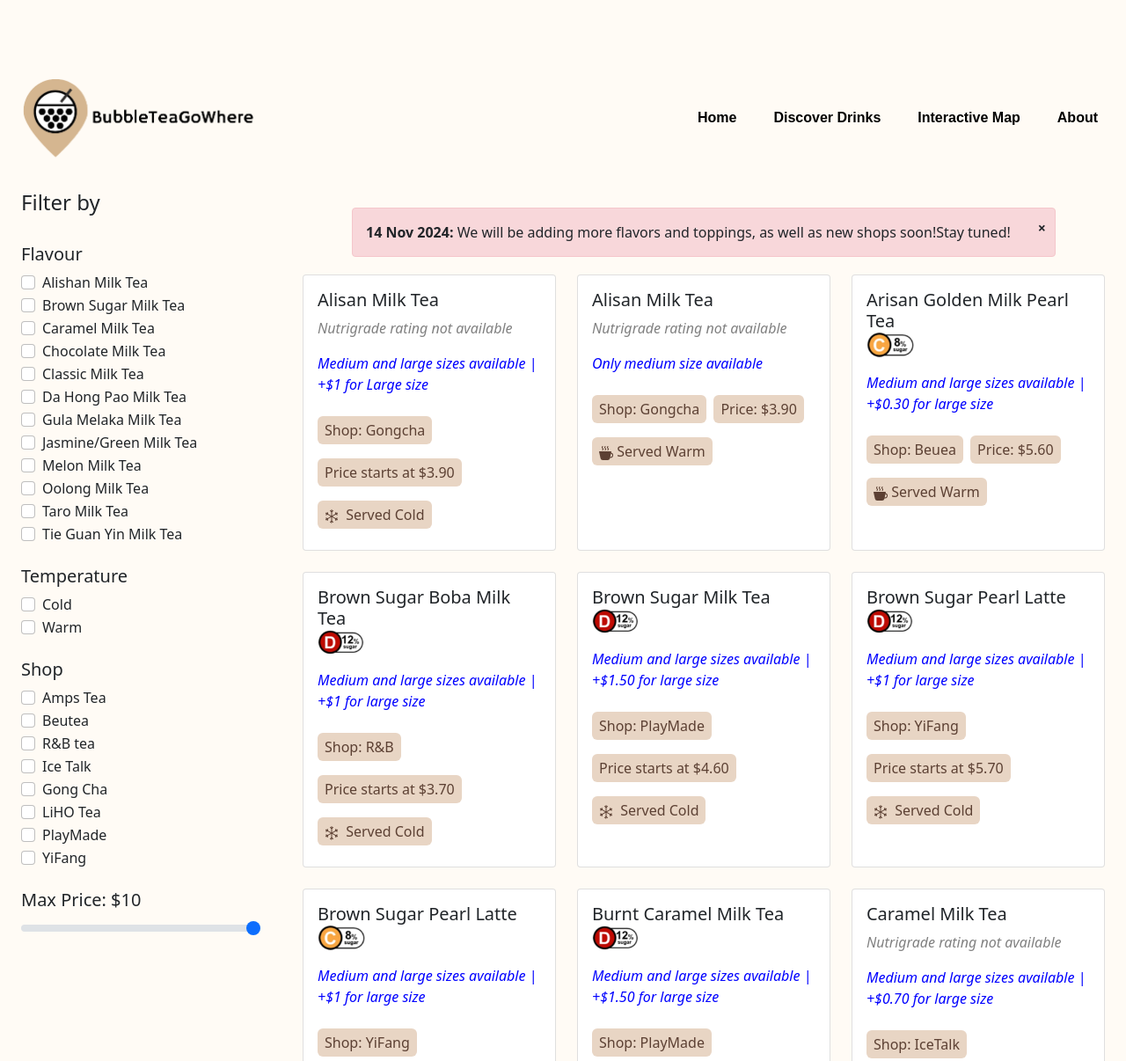
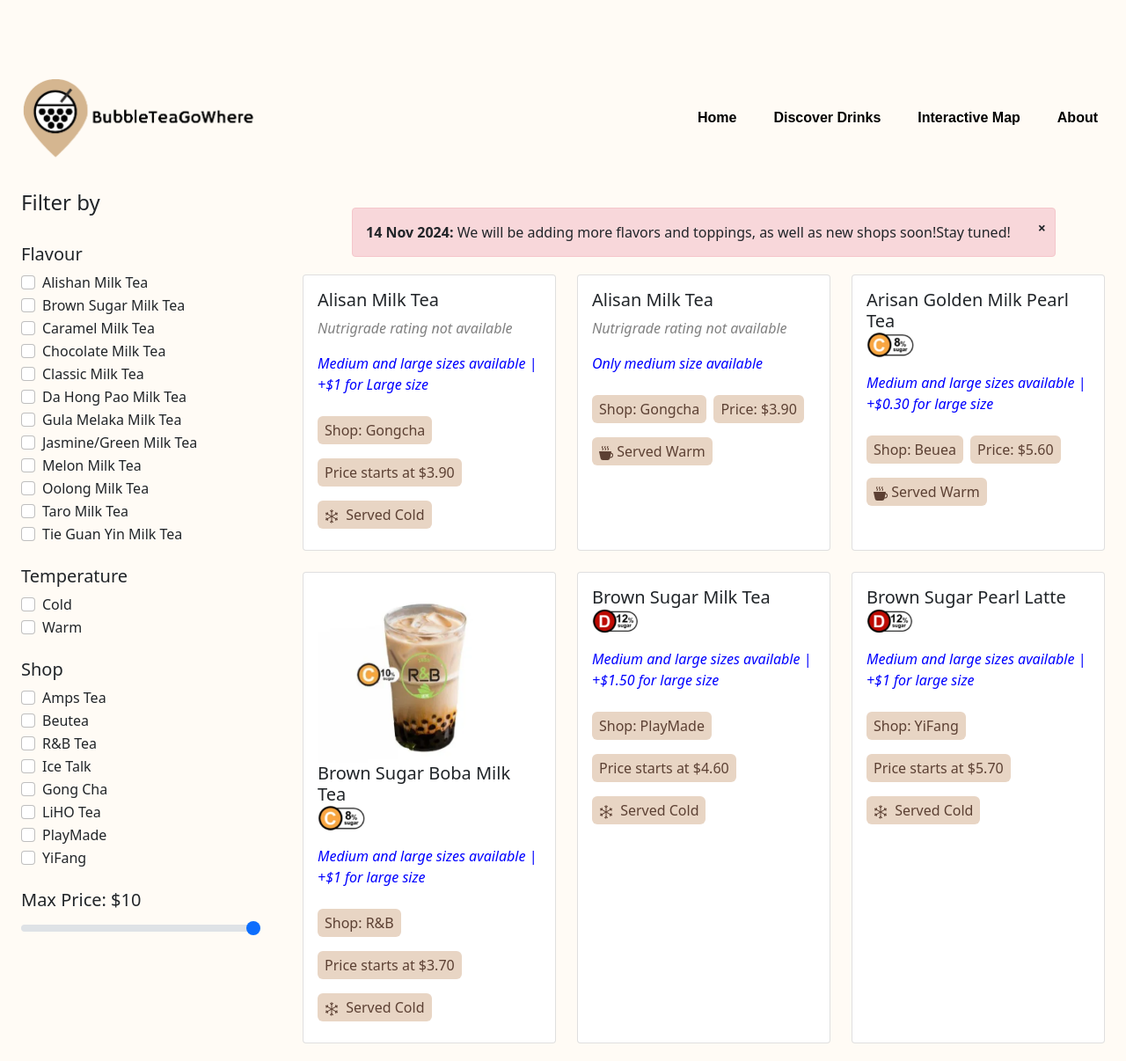
Before and after one commit to J-node/Bobagowhere, a plain HTML site: page drinkcopy.html in a window 1280 px wide. Shown: the top 1206 px of the page at 88% size. Drawn offline with nearby package versions, Linux system fonts and the light colour scheme.

Commit message:
Added images for R&B Tea

```diff
--- a/drinkcopy.html
+++ b/drinkcopy.html
@@ -123,7 +123,7 @@
                     </div>
                     <div class="form-check">
                         <input class="form-check-input shop-filter" type="checkbox" value="R&B" id="R&B">
-                        <label class="form-check-label" for="R&B">R&B tea</label>
+                        <label class="form-check-label" for="R&B">R&B Tea</label>
                     </div>
 
                     <div class="form-check">
@@ -227,7 +227,8 @@
                     <div class="col">
                         <div class="card h-100" data-flavor="brown-sugar-milk-tea">
                             <div class="card-body">
-                                <h5 class="card-title">Brown Sugar Boba Milk Tea <p class="Nutrigrade"> <img src="/Images/NutrigradeD.PNG" style="height:30px"></p> </h5>
+                                <img src="/Images/DrinksLogo/RB-Drinks-BrownSugarBobaMilkTea.png" style="height: 200px;"">
+                                <h5 class="card-title">Brown Sugar Boba Milk Tea <p class="Nutrigrade"> <img src="/Images/NutrigradeC.PNG" style="height:30px"></p> </h5>
                                 <p class="card-teatype"><i> Medium and large sizes available | +$1 for large size  </i></p>
                                 <p class="card-shop">Shop: R&B</p>
                                 <p class="card-price">Price starts at $3.70 </p>
@@ -356,6 +357,7 @@
                 <div class="col">
                     <div class="card h-100" data-flavor="chocolate-milk-tea">
                         <div class="card-body">
+                            <img src="/Images/DrinksLogo/RB-Drinks-ChocolateMilkTea.png" style="height: 200px;"">
                             <h5 class="card-title">Chocolate Milk Tea <p class="Nutrigrade"> <img src="/Images/NutrigradeD.PNG" style="height:30px"></p> </h5>
                             <p class="card-teatype"><i> Medium and large sizes available | +$1 for large size  </i></p>
                             <p class="card-shop">Shop: R&B</p>
@@ -664,7 +666,8 @@
                 <div class="col">
                     <div class="card h-100" data-flavor="jasmine-green-milk-tea">
                         <div class="card-body">
-                            <h5 class="card-title"> Green Tea Milk Tea <p class="Nutrigrade"> <img src="/Images/NutrigradeC.PNG" style="height:30px"></p></h5>
+                            <img src="/Images/DrinksLogo/RB-Drinks-GreenMilkTea.png" style="height: 200px;"">
+                            <h5 class="card-title"> Green Milk Tea <p class="Nutrigrade"> <img src="/Images/NutrigradeD.PNG" style="height:30px"></p></h5>
                             <p class="card-teatype"><i> Medium and large sizes available | +$1 for large size </i></p>
                             <p class="card-shop">Shop: R&B</p>
                             <p class="card-price">Price: $2.90 </p>
@@ -952,6 +955,7 @@
                 <div class="col">
                     <div class="card h-100" data-flavor="oolong-milk-tea">
                         <div class="card-body">
+                            <img src="/Images/DrinksLogo/RB-Drinks-OolongMilkTea.png" style="height: 200px;"">
                             <h5 class="card-title">Oolong Milk Tea <p class="Nutrigrade"> <img src="/Images/NutrigradeD.PNG" style="height:30px"></p> </h5>
                             <p class="card-teatype"><i> Medium and large sizes available | +$1 for large size </i></p>
                             <p class="card-shop">Shop: R&B</p>
@@ -1132,6 +1136,7 @@
                 <div class="col">
                     <div class="card h-100" data-flavor="dahongpao-milk-tea">
                         <div class="card-body">
+                            <img src="/Images/DrinksLogo/RB-Drinks-PremiumDaHongPaoMilkTea.png" style="height: 200px;"">
                             <h5 class="card-title">Premium Da Hong Pao Milk Tea <p class="Nutrigrade"> <img src="/Images/NutrigradeD.PNG" style="height:30px"></p></h5>
                             <p class="card-teatype"><i> Medium and large sizes available | +$1 for large size</i></p>
                             <p class="card-shop">Shop: R&B</p>
@@ -1293,6 +1298,7 @@
                 <div class="col">
                     <div class="card h-100" data-flavor="melon-milk-tea">
                         <div class="card-body">
+                            <img src="/Images/DrinksLogo/RB-Drinks-WintermelonMilkTea.png" style="height: 200px;"">
                             <h5 class="card-title"> Wintermelon Milk Tea <p class="Nutrigrade"> <img src="/Images/NutrigradeC.PNG" style="height:30px"></p> </h5>
                             <p class="card-teatype"><i> Medium and large sizes available | +$1 for large size </i></p>
                             <p class="card-shop">Shop: R&B</p>
```
Also changed, not shown: Images/DrinksLogo/RB-Drinks-BrownSugarBobaMilkTea.png (added), Images/DrinksLogo/RB-Drinks-ChocolateMilkTea.png (added), Images/DrinksLogo/RB-Drinks-GreenMilkTea.png (added), Images/DrinksLogo/RB-Drinks-OolongMilkTea.png (added), Images/DrinksLogo/RB-Drinks-PremiumDaHongPaoMilkTea.png (added), Images/DrinksLogo/RB-Drinks-WintermelonMilkTea.png (added).
